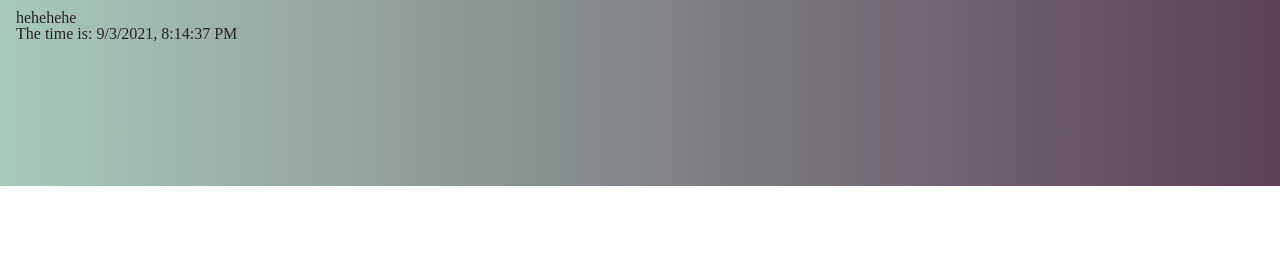
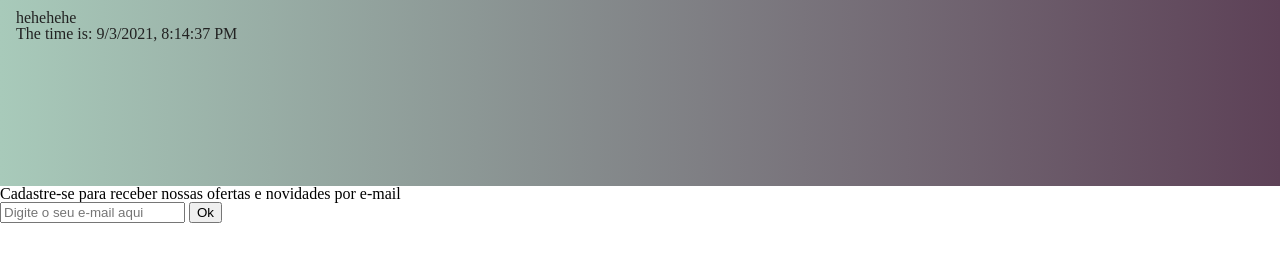
Before and after one commit to lfsigreja/beer-me, a website built with webpack: page public/index.html in a window 1280 px wide. Shown: the part 120-382 px from the top of the page. Built offline with nearby package versions, Linux system fonts and the light colour scheme.

Commit message:
footer setup

```diff
--- a/public/index.html
+++ b/public/index.html
@@ -16,5 +16,6 @@
 <!-- Add your site or application content here -->
   <header id="header"></header>
   <div id="app"></div>
+  <footer id="footer"></footer>
 </body>
 </html>
--- /dev/null
+++ b/src/components/footer/index.js
@@ -0,0 +1,22 @@
+import './index.scss';
+
+export default class Footer {
+  constructor(elem) {
+    if (!elem) return;
+    this.elem = elem;
+  }
+
+  render() {
+    if (this.elem) {
+      this.elem.innerHTML = `
+        <div class="">
+          <label>Cadastre-se para receber nossas ofertas e novidades por e-mail</label>
+          <div>
+            <input placeholder="Digite o seu e-mail aqui" />
+            <button>Ok</button>
+          </div>
+        </div>
+      `;
+    }
+  }
+}
--- a/src/index.js
+++ b/src/index.js
@@ -3,15 +3,18 @@
  */
 
 import App from './components/app';
+import Footer from './components/footer';
 import Header from './components/header';
 
 window.addEventListener('load', () => {
   const app = new App(document.getElementById('app'));
   const header = new Header(document.getElementById('header'));
+  const footer = new Footer(document.getElementById('footer'));
 
   // A very simple component setup
   app.render();
   header.render();
+  footer.render();
 
   // Render the time every 1s
   setInterval(() => {
```
Also changed, not shown: src/components/footer/index.scss (added).
